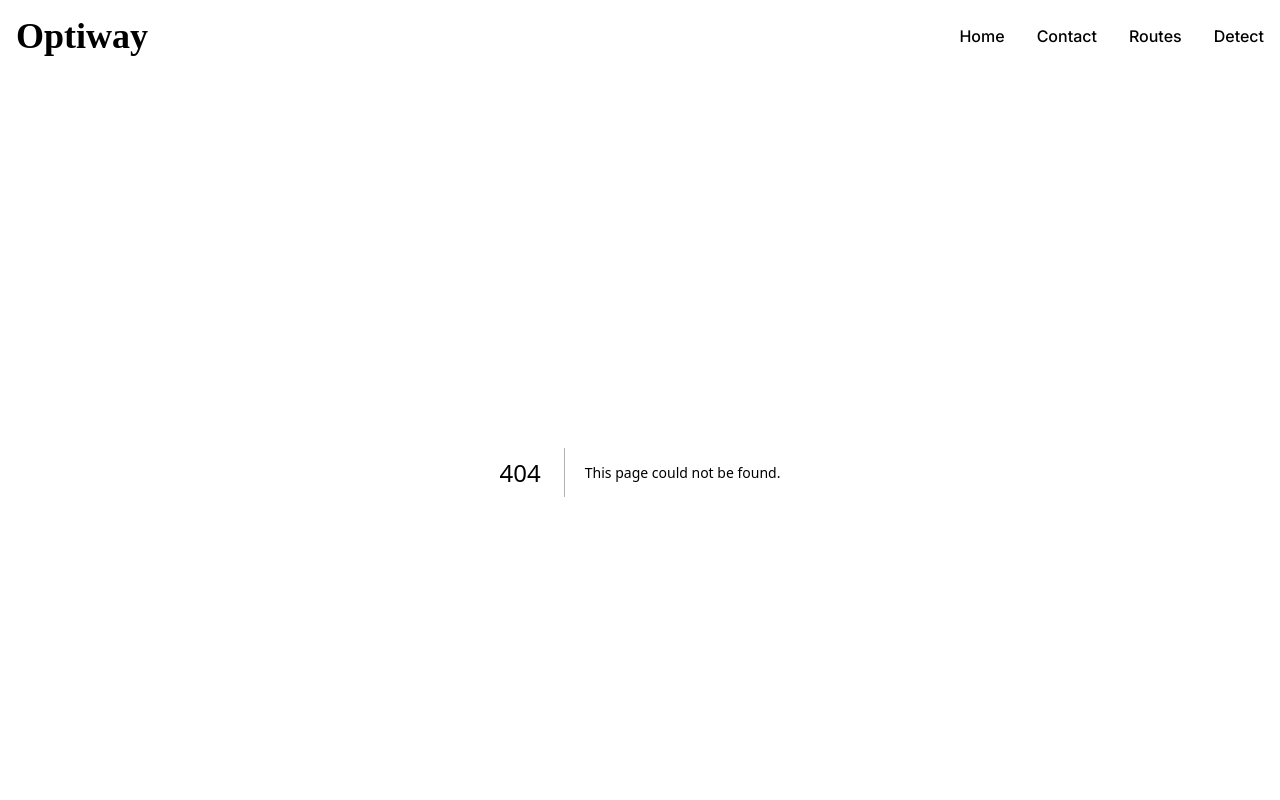
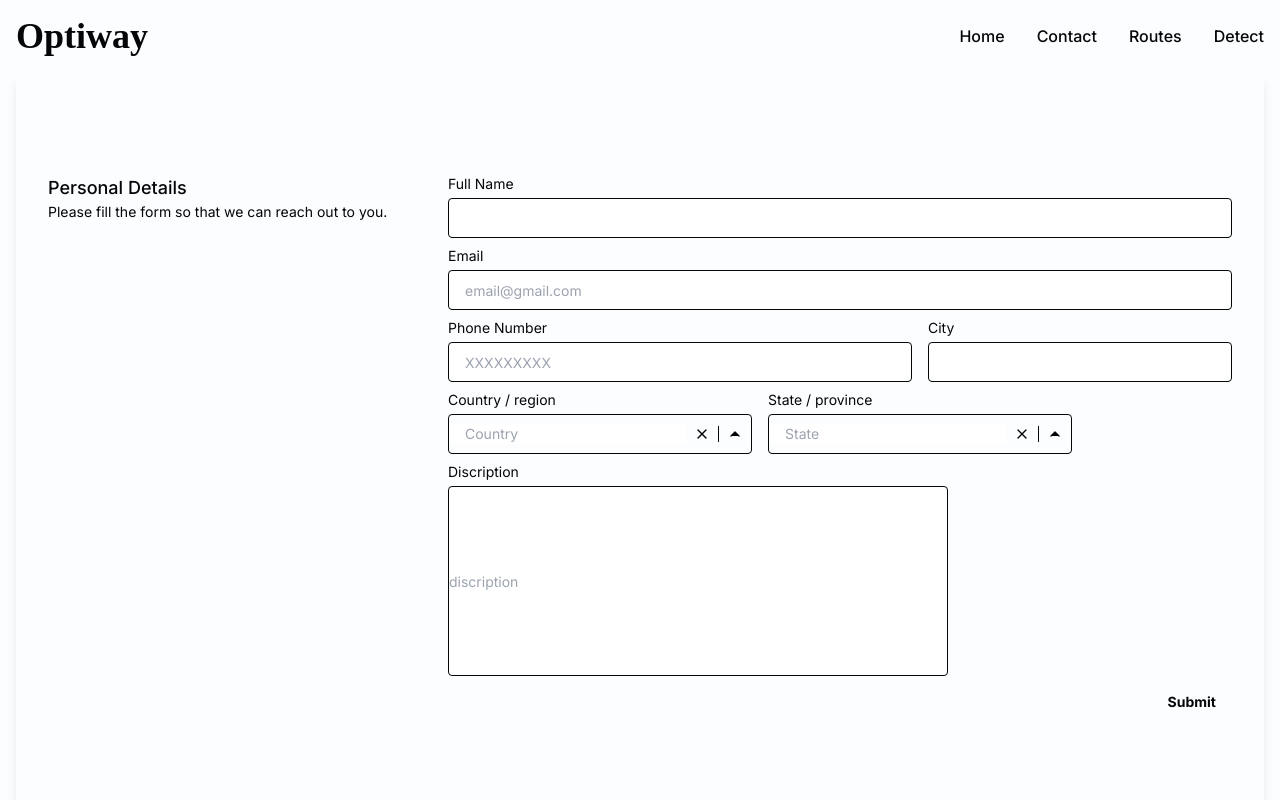
Before and after one commit to HarjjotSinghh/Optiway, a Next.js app: page /contact in a window 1280 px wide. Before the commit this address had no page. Shown: the top 800 px of the page. Built offline with nearby package versions, Linux system fonts and the light colour scheme.

Commit message:
Contact Page

```diff
--- /dev/null
+++ b/src/app/contact/page.tsx
@@ -0,0 +1,94 @@
+import React from 'react'
+
+function Contact() {
+  return (
+    <div className='flex justify-center items-center 2xl:px-80 px-4'>
+
+        <div className="bg-black rounded h-screen shadow-lg p-4 px-4 md:p-8 mb-6">
+          <div className="grid gap-4 gap-y-2 text-white text-sm grid-cols-1 lg:grid-cols-3 pt-[70px]">
+            <div className="text-white">
+              <p className="font-medium text-lg">Personal Details</p>
+              <p>Please fill the form so that we can reach out to you.</p>
+
+            </div>
+
+            <div className="lg:col-span-2">
+              <div className="grid gap-4 gap-y-2 text-sm grid-cols-1 md:grid-cols-5">
+                <div className="md:col-span-5 text-wh">
+                  <label >Full Name</label>
+                  <input type="text" name="full_name" id="full_name" className="h-10 border mt-1 rounded px-4 w-full bg-white " value="" />
+                </div>
+
+                <div className="md:col-span-5">
+                  <label >Email</label>
+                  <input type="text" name="email" id="email" className="h-10 border mt-1 rounded px-4 w-full bg-gray-50" value="" placeholder="email@gmail.com" />
+                </div>
+
+                <div className="md:col-span-3">
+                  <label >Phone Number</label>
+                  <input type="text" name="number" id="number" className="h-10 border mt-1 rounded px-4 w-full bg-gray-50" value="" placeholder="XXXXXXXXX" />
+                </div>
+
+                <div className="md:col-span-2">
+                  <label >City</label>
+                  <input type="text" name="city" id="city" className="h-10 border mt-1 rounded px-4 w-full bg-gray-50" value="" placeholder="" />
+                </div>
+
+                <div className="md:col-span-2">
+                  <label >Country / region</label>
+                  <div className="h-10 bg-gray-50 flex border border-gray-200 rounded items-center mt-1">
+                    <input name="country" id="country" placeholder="Country" className="px-4 appearance-none outline-none text-gray-800 w-full bg-transparent" value="" />
+                    <button className="cursor-pointer outline-none focus:outline-none transition-all text-gray-300 hover:text-red-600">
+                      <svg className="w-4 h-4 mx-2 fill-current" xmlns="http://www.w3.org/2000/svg" viewBox="0 0 24 24" stroke="currentColor" stroke-width="2" stroke-linecap="round" stroke-linejoin="round">
+                        <line x1="18" y1="6" x2="6" y2="18"></line>
+                        <line x1="6" y1="6" x2="18" y2="18"></line>
+                      </svg>
+                    </button>
+                    <button className="cursor-pointer outline-none focus:outline-none border-l border-gray-200 transition-all text-gray-300 hover:text-blue-600">
+                      <svg className="w-4 h-4 mx-2 fill-current" xmlns="http://www.w3.org/2000/svg" viewBox="0 0 24 24" stroke="currentColor" stroke-width="2" stroke-linecap="round" stroke-linejoin="round"><polyline points="18 15 12 9 6 15"></polyline></svg>
+                    </button>
+                  </div>
+                </div>
+
+                <div className="md:col-span-2">
+                  <label >State / province</label>
+                  <div className="h-10 bg-gray-50 flex border border-gray-200 rounded items-center mt-1">
+                    <input name="state" id="state" placeholder="State" className="px-4 appearance-none outline-none text-gray-800 w-full bg-transparent" value="" />
+                    <button className="cursor-pointer outline-none focus:outline-none transition-all text-gray-300 hover:text-red-600">
+                      <svg className="w-4 h-4 mx-2 fill-current" xmlns="http://www.w3.org/2000/svg" viewBox="0 0 24 24" stroke="currentColor" stroke-width="2" stroke-linecap="round" stroke-linejoin="round">
+                        <line x1="18" y1="6" x2="6" y2="18"></line>
+                        <line x1="6" y1="6" x2="18" y2="18"></line>
+                      </svg>
+                    </button>
+                    <button className="cursor-pointer outline-none focus:outline-none border-l border-gray-200 transition-all text-gray-300 hover:text-blue-600">
+                      <svg className="w-4 h-4 mx-2 fill-current" xmlns="http://www.w3.org/2000/svg" viewBox="0 0 24 24" stroke="currentColor" stroke-width="2" stroke-linecap="round" stroke-linejoin="round"><polyline points="18 15 12 9 6 15"></polyline></svg>
+                    </button>
+                  </div>
+                </div>
+
+                <div className="md:col-span-2">
+                    <label  >Discription</label>
+                    <input type="text" name="discription" id="discription" className="h-[190px] border mt-1 rounded px-600 w-[500px] bg-black-50" value="" placeholder="discription" />
+                  </div>
+
+
+
+                <div className="md:col-span-5 text-right">
+                  <div className="inline-flex items-end">
+                    <button className="bg-blue-500 hover:bg-blue-700 text-white font-bold py-2 px-4 rounded">Submit</button>
+                  </div>
+                </div>
+
+              </div>
+            </div>
+          </div>
+        </div>
+
+
+
+
+    </div>
+  )
+}
+
+export default Contact
--- a/src/components/Map.tsx
+++ b/src/components/Map.tsx
@@ -44,6 +44,7 @@ function Map() {
         origin: origin,
         destination: destination,
         travelMode: google.maps.TravelMode.DRIVING,
+        waypoints: []
       },
       (response: google.maps.DirectionsResult | null, status: google.maps.DirectionsStatus) => {
         if (status === 'OK') {
@@ -70,31 +71,31 @@ function Map() {
         {directions && Array(directions).map((route, i) => (
           <DirectionsRenderer key={i} directions={route} />
         ))}
-        <MarkerF position={{ lat: 28.63391141147016, lng: 77.2143856734545 }} icon={{url:"https://i.ibb.co/ySmwNWg/bus.png"}}>
+        <MarkerF animation={google.maps.Animation.DROP} position={{ lat: 28.63391141147016, lng: 77.2143856734545 }} icon={{url:"https://i.ibb.co/ySmwNWg/bus.png"}}>
         </MarkerF>
-        <MarkerF position={{ lat: 28.6413, lng: 77.23804 }} icon={{url:"https://i.ibb.co/ySmwNWg/bus.png"}}>
+        <MarkerF animation={google.maps.Animation.DROP} position={{ lat: 28.6413, lng: 77.23804 }} icon={{url:"https://i.ibb.co/ySmwNWg/bus.png"}}>
         </MarkerF>
-        <MarkerF position={{ lat: 28.658813, lng: 77.216742 }} icon={{url:"https://i.ibb.co/ySmwNWg/bus.png"}}>
+        <MarkerF animation={google.maps.Animation.DROP} position={{ lat: 28.658813, lng: 77.216742 }} icon={{url:"https://i.ibb.co/ySmwNWg/bus.png"}}>
         </MarkerF>
-        <MarkerF position={{ lat: 28.632866, lng: 77.217735 }} icon={{url:"https://i.ibb.co/ySmwNWg/bus.png"}}>
+        <MarkerF animation={google.maps.Animation.DROP} position={{ lat: 28.632866, lng: 77.217735 }} icon={{url:"https://i.ibb.co/ySmwNWg/bus.png"}}>
         </MarkerF>
-        <MarkerF position={{ lat: 28.623324, lng: 77.218633 }} icon={{url:"https://i.ibb.co/ySmwNWg/bus.png"}}>
+        <MarkerF animation={google.maps.Animation.DROP} position={{ lat: 28.623324, lng: 77.218633 }} icon={{url:"https://i.ibb.co/ySmwNWg/bus.png"}}>
         </MarkerF>
-        <MarkerF position={{ lat: 28.6425575035953, lng: 77.17726271414865 }} icon={{url:"https://i.ibb.co/ySmwNWg/bus.png"}}>
+        <MarkerF animation={google.maps.Animation.DROP} position={{ lat: 28.6425575035953, lng: 77.17726271414865 }} icon={{url:"https://i.ibb.co/ySmwNWg/bus.png"}}>
         </MarkerF>
-        <MarkerF position={{ lat: 28.646133673075166, lng: 77.20807482831081 }} icon={{url:"https://i.ibb.co/ySmwNWg/bus.png"}}>
+        <MarkerF animation={google.maps.Animation.DROP} position={{ lat: 28.646133673075166, lng: 77.20807482831081 }} icon={{url:"https://i.ibb.co/ySmwNWg/bus.png"}}>
         </MarkerF>
 
-        <MarkerF position={{ lat: 28.62559418737058, lng: 77.2339732402264 }} icon={{url:"https://i.ibb.co/ySmwNWg/bus.png"}}>
+        <MarkerF animation={google.maps.Animation.DROP} position={{ lat: 28.62559418737058, lng: 77.2339732402264 }} icon={{url:"https://i.ibb.co/ySmwNWg/bus.png"}}>
         </MarkerF>
-        <MarkerF position={{ lat: 28.635375161446287, lng: 77.20336750586664 }} icon={{url:"https://i.ibb.co/ySmwNWg/bus.png"}}>
+        <MarkerF animation={google.maps.Animation.DROP} position={{ lat: 28.635375161446287, lng: 77.20336750586664 }} icon={{url:"https://i.ibb.co/ySmwNWg/bus.png"}}>
         </MarkerF>
 
-        <MarkerF position={{ lat: 28.647379464932254, lng: 77.20417649090399 }} icon={{url:"https://i.ibb.co/ySmwNWg/bus.png"}}>
+        <MarkerF animation={google.maps.Animation.DROP} position={{ lat: 28.647379464932254, lng: 77.20417649090399 }} icon={{url:"https://i.ibb.co/ySmwNWg/bus.png"}}>
         </MarkerF>
-        <MarkerF position={{ lat: 28.644554002559552, lng: 77.22413212152217 }} icon={{url:"https://i.ibb.co/ySmwNWg/bus.png"}}>
+        <MarkerF animation={google.maps.Animation.DROP} position={{ lat: 28.644554002559552, lng: 77.22413212152217 }} icon={{url:"https://i.ibb.co/ySmwNWg/bus.png"}}>
         </MarkerF>
-        <MarkerF position={{ lat: 28.6459518, lng: 77.1970436 }} icon={{url:"https://i.ibb.co/ySmwNWg/bus.png"}}>
+        <MarkerF animation={google.maps.Animation.DROP} position={{ lat: 28.6459518, lng: 77.1970436 }} icon={{url:"https://i.ibb.co/ySmwNWg/bus.png"}}>
         </MarkerF>
 
       </GoogleMap>
--- a/src/components/Navbar_.tsx
+++ b/src/components/Navbar_.tsx
@@ -26,7 +26,7 @@ export default function Navbar_() {
           <a href="/route" className="block py-2 pl-3 pr-4 text-gray-900 rounded hover:bg-gray-100 md:hover:bg-transparent md:border-0 md:hover:text-blue-700 md:p-0 dark:text-white md:dark:hover:text-blue-500 dark:hover:bg-gray-700 dark:hover:text-white md:dark:hover:bg-transparent">Routes</a>
         </li>
         <li>
-          <a href="/detect" className="block py-2 pl-3 pr-4 text-gray-900 rounded hover:bg-gray-100 md:hover:bg-transparent md:border-0 md:hover:text-blue-700 md:p-0 dark:text-white md:dark:hover:text-blue-500 dark:hover:bg-gray-700 dark:hover:text-white md:dark:hover:bg-transparent">Detect</a>
+          <a href="https://optiway-detect.netlify.app/" target='_blank' rel='noopener' className="block py-2 pl-3 pr-4 text-gray-900 rounded hover:bg-gray-100 md:hover:bg-transparent md:border-0 md:hover:text-blue-700 md:p-0 dark:text-white md:dark:hover:text-blue-500 dark:hover:bg-gray-700 dark:hover:text-white md:dark:hover:bg-transparent">Detect</a>
         </li>
         {/* <li>
           <a href="#" className="block py-2 pl-3 pr-4 text-gray-900 rounded hover:bg-gray-100 md:hover:bg-transparent md:border-0 md:hover:text-blue-700 md:p-0 dark:text-white md:dark:hover:text-blue-500 dark:hover:bg-gray-700 dark:hover:text-white md:dark:hover:bg-transparent">Pricing</a>
```
Also changed, not shown: src/app/page.tsx (+1 -1 lines).
